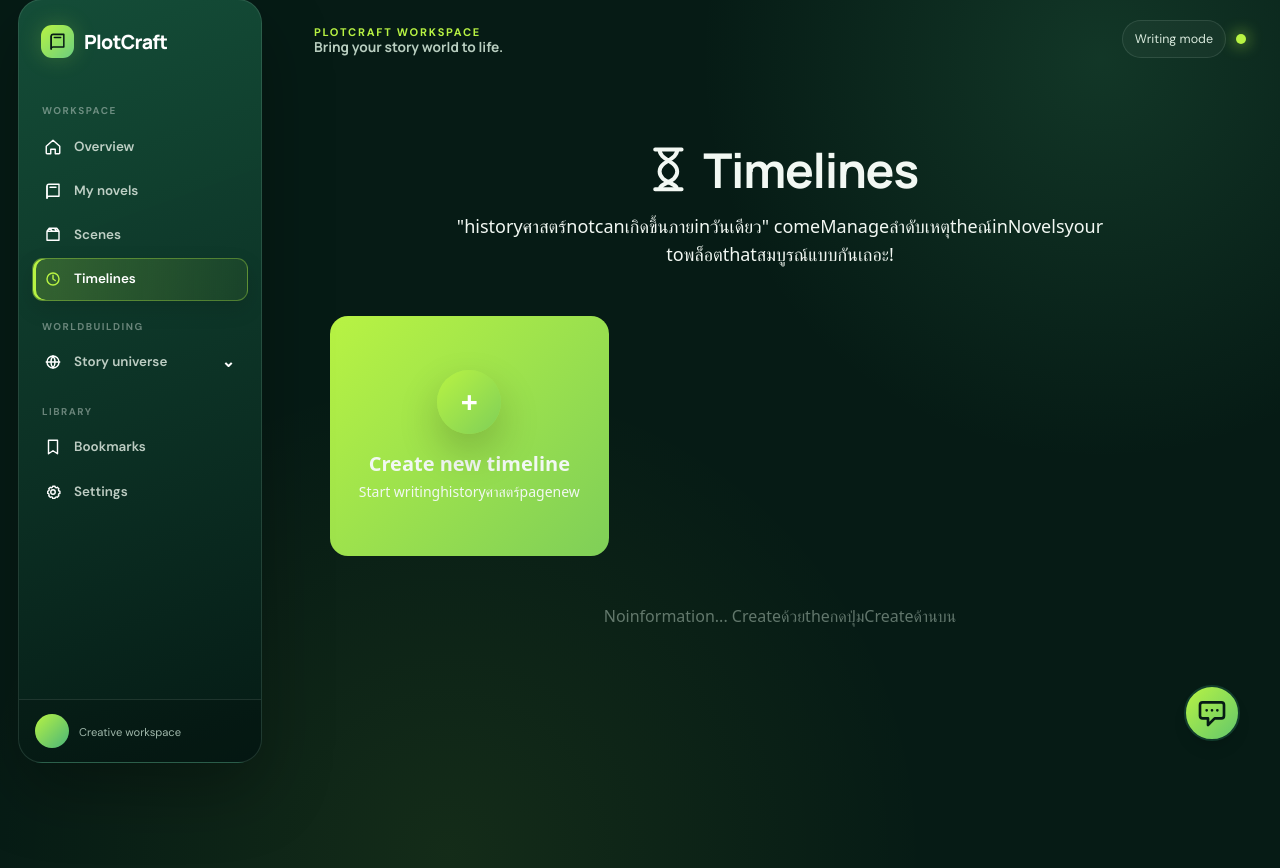
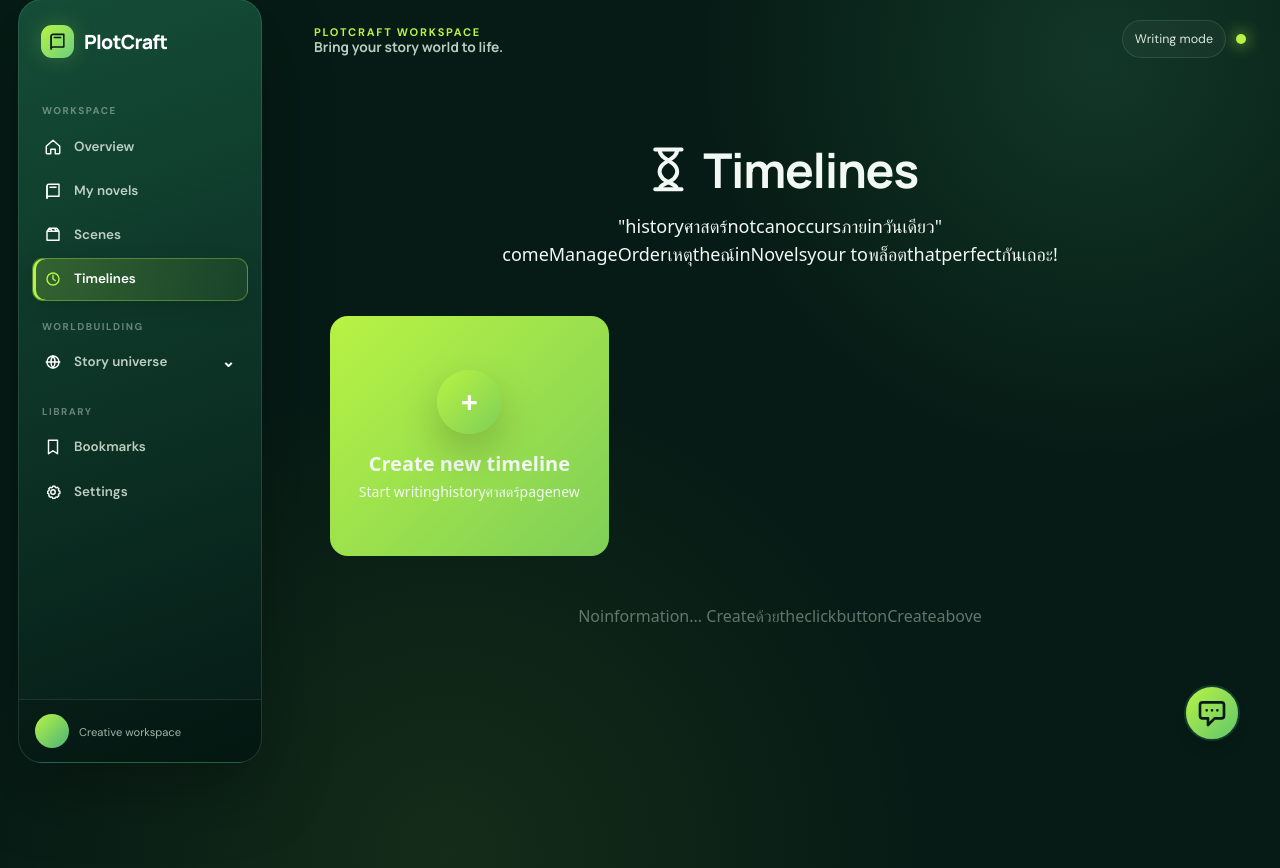
Before and after one commit to maythiya/plotcraft, a Django app: page /timeline/ in a window 1280 px wide. Shown: the part 19-887 px from the top of the page. Run offline with Django 5.2, Linux system fonts and the light colour scheme; data that the repository does not hold is empty; some libraries are stand-ins or nearby versions.

Commit message:
fix(i18n): translate remaining interface copy

```diff
--- a/plotcraft/templates/timeline/timeline_list.html
+++ b/plotcraft/templates/timeline/timeline_list.html
@@ -11,8 +11,8 @@
                 <svg aria-hidden="true" class="pc-icon" viewBox="0 0 24 24"><path d="M6 3h12M6 21h12M8 3c0 5 8 5 8 10s-8 5-8 8M16 3c0 5-8 5-8 10s8 5 8 8"/></svg> Timelines
             </h1>
             <p class="text-lg text-[#2F4F4F]/70 max-w-2xl mx-auto">
-                "historyศาสตร์notcanเกิดขึ้นภายinวันเดียว" comeManageลำดับเหตุtheณ์inNovelsyour
-                toพล็อตthatสมบูรณ์แบบกันเถอะ!
+                "historyศาสตร์notcanoccursภายinวันเดียว" comeManageOrderเหตุtheณ์inNovelsyour
+                toพล็อตthatperfectกันเถอะ!
             </p>
         </div>
 
@@ -51,7 +51,7 @@
                         </h3>
 
                         <p class="text-sm text-gray-500 mb-6 line-clamp-3 h-[60px]">
-                            {{ t.description|default:"(nothaveDetailsสังเขป... กดtoAdd)" }}
+                            {{ t.description|default:"(nothaveDetailsbrief... clicktoAdd)" }}
                         </p>
 
                         <div class="mt-auto flex items-center justify-between pt-4 border-t border-gray-100">
@@ -77,7 +77,7 @@
 
         {% if not timelines %}
         <div class="mt-12 text-center opacity-50">
-            <p class="text-gray-500">Noinformation... Createด้วยtheกดปุ่มCreateด้านบน</p>
+            <p class="text-gray-500">Noinformation... Createด้วยtheclickbuttonCreateabove</p>
         </div>
         {% endif %}
 
```
